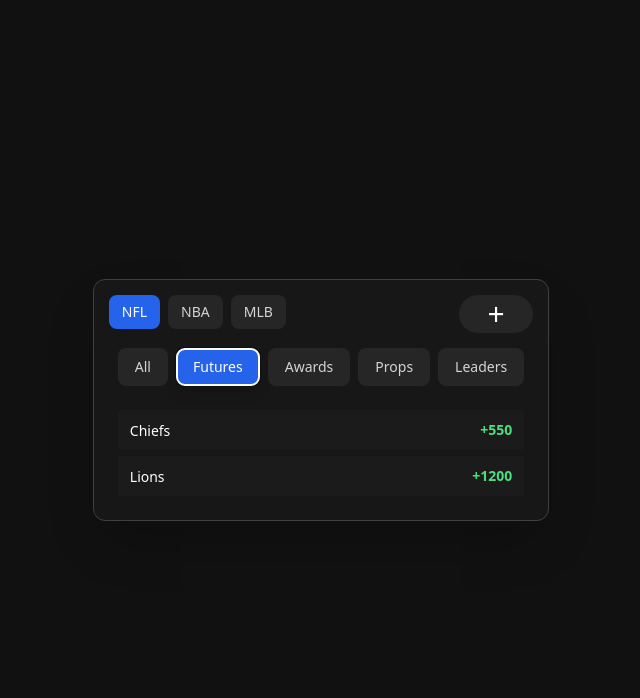
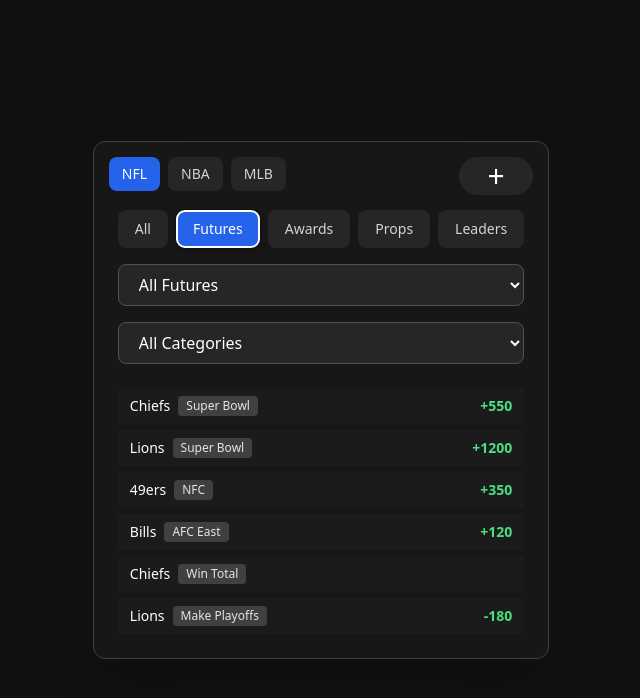
Before and after one commit to Bet-Zero/futures-tracker, a React (Vite) app: page /futures in a window 1280 px wide. Both pictures are taken after a click on the button "Futures". Shown: the top 698 px of the page, without its empty margins (319-959 px from the left). Built offline with nearby package versions, Linux system fonts and the light colour scheme.

Commit message:
Add category tags and futures filters

```diff
--- a/src/components/FuturesModal.jsx
+++ b/src/components/FuturesModal.jsx
@@ -4,16 +4,31 @@
 import { futuresByLeague } from "../data/futuresData";
 
 const typeOptions = ["All", "Futures", "Awards", "Props", "Leaders"];
-const getCategoriesForType = (type, data) => {
-  const filtered = type === "All" ? data : data.filter((b) => b.type === type);
+const getCategoriesForType = (type, data, group) => {
+  let filtered = type === "All" ? data : data.filter((b) => b.type === type);
+  if (type === "Futures" && group && group !== "All") {
+    filtered = filtered.filter((b) => b.group === group);
+  }
   const categories = [...new Set(filtered.map((b) => b.category))];
   return categories;
 };
 
-const BetRow = ({ label, lineText, oddsText, rightText }) => (
+const getGroupsForFutures = (data) => {
+  const groups = data
+    .filter((b) => b.type === "Futures" && b.group)
+    .map((b) => b.group);
+  return [...new Set(groups)];
+};
+
+const BetRow = ({ label, lineText, oddsText, rightText, tag }) => (
   <div className="flex items-center justify-between px-3 py-2 rounded bg-neutral-800/30 hover:bg-neutral-800/50 transition-colors">
-    <div className="flex-1">
+    <div className="flex-1 flex items-center gap-2">
       <span className="text-white text-sm font-medium">{label}</span>
+      {tag && (
+        <span className="bg-neutral-700 px-2 py-0.5 rounded text-xs font-medium text-neutral-200">
+          {tag}
+        </span>
+      )}
     </div>
 
     <div className="flex items-center gap-3">
@@ -40,13 +55,19 @@
 
   const [selectedType, setSelectedType] = useState("All");
   const [selectedCategory, setSelectedCategory] = useState("All");
+  const [selectedGroup, setSelectedGroup] = useState("All");
 
-  const categories = getCategoriesForType(selectedType, data);
+  const groups = getGroupsForFutures(data);
+  const categories = getCategoriesForType(selectedType, data, selectedGroup);
   const filtered = data.filter((b) => {
     const matchType = selectedType === "All" || b.type === selectedType;
+    const matchGroup =
+      selectedType !== "Futures" ||
+      selectedGroup === "All" ||
+      b.group === selectedGroup;
     const matchCat =
       selectedCategory === "All" || b.category === selectedCategory;
-    return matchType && matchCat;
+    return matchType && matchGroup && matchCat;
   });
 
   return (
@@ -63,6 +84,7 @@
               onClick={() => {
                 setSelectedType(type);
                 setSelectedCategory("All");
+                setSelectedGroup("All");
               }}
               className={`px-4 py-2 text-sm font-medium rounded-lg transition-colors ${
                 selectedType === type
@@ -74,6 +96,27 @@
             </button>
           ))}
         </div>
+
+        {/* Group Dropdown for Futures */}
+        {selectedType === "Futures" && groups.length > 1 && (
+          <div className="mb-4">
+            <select
+              className="w-full bg-neutral-800 text-white rounded-lg border border-neutral-600 px-4 py-2 focus:ring-2 focus:ring-blue-500 focus:border-transparent"
+              value={selectedGroup}
+              onChange={(e) => {
+                setSelectedGroup(e.target.value);
+                setSelectedCategory("All");
+              }}
+            >
+              <option value="All">All Futures</option>
+              {groups.map((g) => (
+                <option key={g} value={g}>
+                  {g}
+                </option>
+              ))}
+            </select>
+          </div>
+        )}
 
         {/* Category Dropdown */}
         {categories.length > 1 && (
@@ -101,6 +144,7 @@
             const hasProps = bet.type === "Props" && bet.line && bet.odds;
             const lineText = hasProps ? `${bet.ou || "o"}${bet.line}` : null;
             const oddsText = hasProps ? bet.odds : null;
+            const tag = !hasProps ? bet.category : null;
             return (
               <BetRow
                 key={`${bet.label}-${bet.rightText}-${i}`}
@@ -108,6 +152,7 @@
                 lineText={lineText}
                 oddsText={oddsText}
                 rightText={bet.rightText}
+                tag={tag}
               />
             );
           })
--- a/src/data/futuresData.js
+++ b/src/data/futuresData.js
@@ -8,12 +8,46 @@
     category: "Super Bowl",
     label: "Chiefs",
     rightText: "+550",
+    group: "To Win",
   },
   {
     type: "Futures",
     category: "Super Bowl",
     label: "Lions",
     rightText: "+1200",
+    group: "To Win",
+  },
+
+  {
+    type: "Futures",
+    category: "NFC",
+    label: "49ers",
+    rightText: "+350",
+    group: "To Win",
+  },
+  {
+    type: "Futures",
+    category: "AFC East",
+    label: "Bills",
+    rightText: "+120",
+    group: "To Win",
+  },
+
+  {
+    type: "Futures",
+    category: "Win Total",
+    label: "Chiefs",
+    line: 11.5,
+    odds: "-110",
+    ou: "o",
+    group: "Win Totals",
+  },
+  {
+    type: "Futures",
+    category: "Make Playoffs",
+    label: "Lions",
+    rightText: "-180",
+    group: "Playoffs",
   },
 
   // AWARDS
@@ -153,7 +187,13 @@
 
 // Minimal sample data for other leagues
 const nbaData = [
-  { type: "Futures", category: "Championship", label: "Lakers", rightText: "+850" },
+  {
+    type: "Futures",
+    category: "Championship",
+    label: "Lakers",
+    rightText: "+850",
+    group: "To Win",
+  },
   { type: "Awards", category: "MVP", label: "Luka Doncic", rightText: "+450" },
   {
     type: "Props",
@@ -167,7 +207,13 @@
 ];
 
 const mlbData = [
-  { type: "Futures", category: "World Series", label: "Braves", rightText: "+350" },
+  {
+    type: "Futures",
+    category: "World Series",
+    label: "Braves",
+    rightText: "+350",
+    group: "To Win",
+  },
   { type: "Awards", category: "MVP", label: "Shohei Ohtani", rightText: "+150" },
   {
     type: "Props",
```
Also changed, not shown: src/components/FuturesDisplay.jsx (+13 -4 lines).
